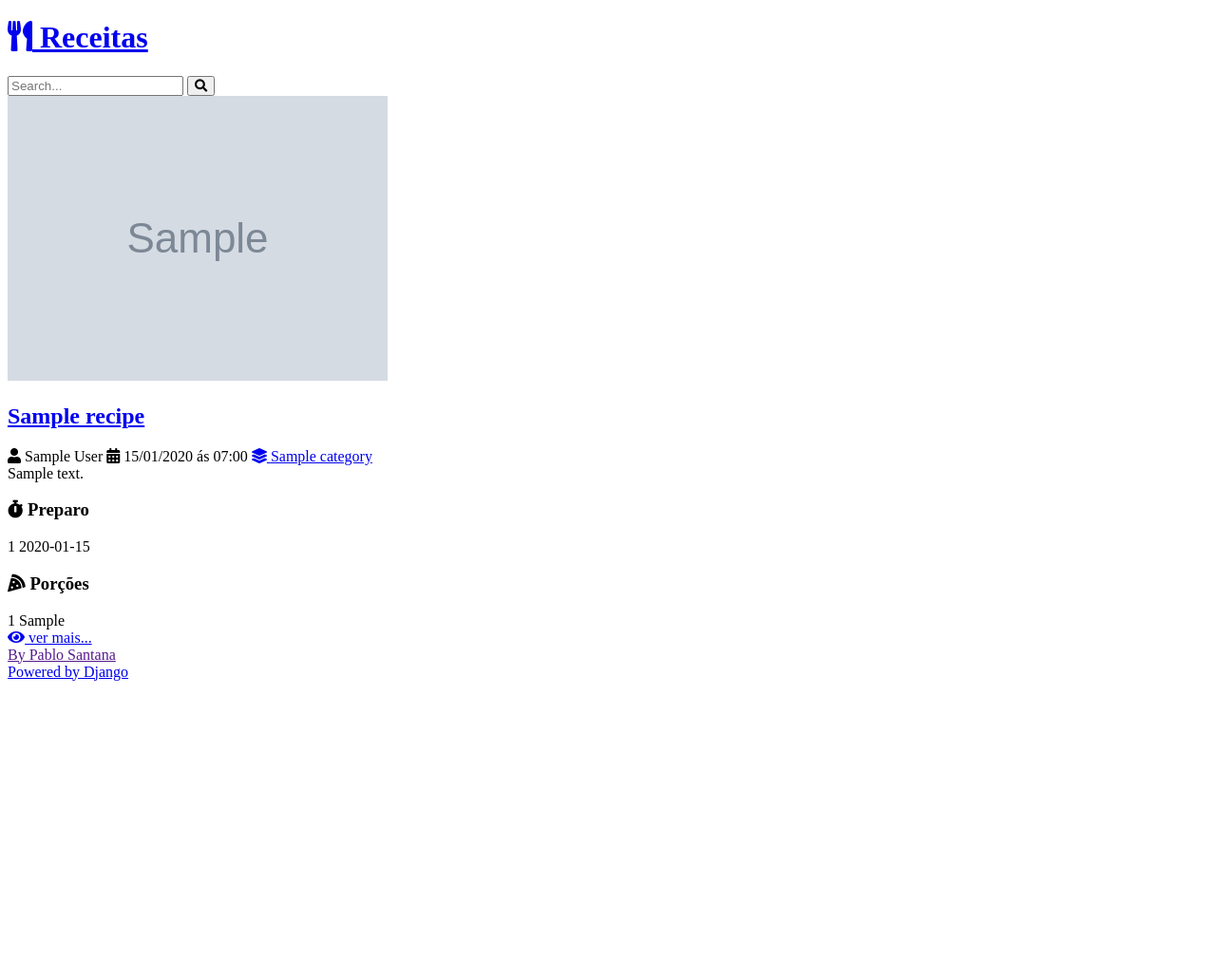
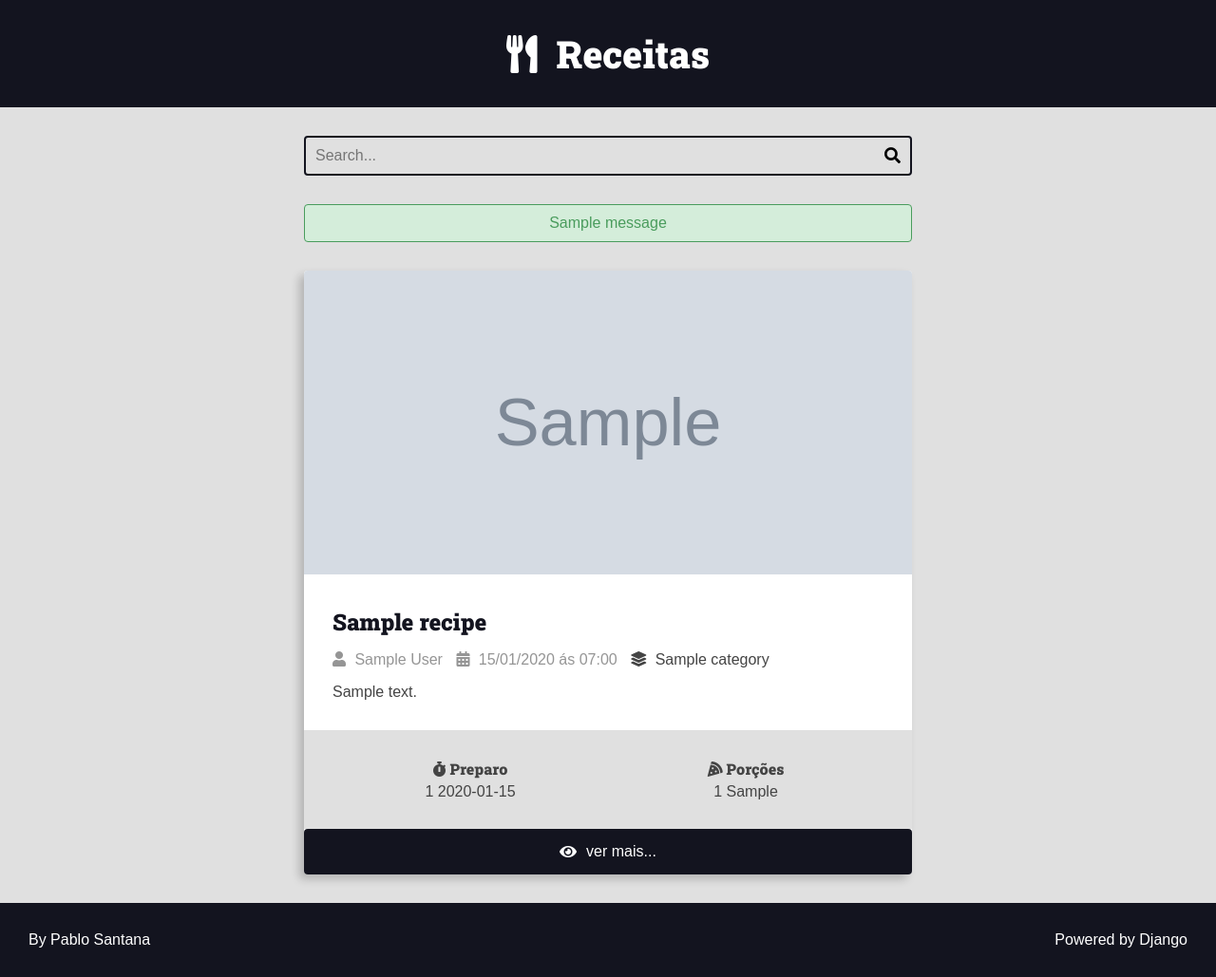
Before and after one commit to PabloSanttana/Django-Recipes-Website, a Django app: page / in a window 1280 px wide. Shown: the whole page at 95% size. Before the commit the page ends 717 px from the top, so only its background shows below. Run offline with Django 4.2, Linux system fonts and the light colour scheme; tables that the repository leaves empty hold one stand-in row (values such as "Sample post"); grey boxes marked "Sample" are stand-in pictures; one stand-in notice (Sample message) is shown.

Commit message:
organizando e inserindo flas-message

```diff
--- /dev/null
+++ b/base_static/global/css/flash_messages.css
@@ -0,0 +1,51 @@
+/* Messages */
+.message {
+    padding: 1rem;
+    border-radius: 4px;
+    border: 1px solid var(--color-dark-text);
+    background: var(--color-gray-2);
+    color: var(--color-dark-text);
+    max-width: 64rem;
+    margin: 0 auto;
+    margin-top: 1rem;
+}
+
+.message:first-child {
+    margin-top: 0rem
+}
+
+.message-error {
+    border: 1px solid var(--color-error-dark);
+    background: var(--color-error-light);
+    color: var(--color-error-dark);
+}
+
+.message-success {
+    border: 1px solid var(--color-success-dark);
+    background: var(--color-success-light);
+    color: var(--color-success-dark);
+}
+
+.message-warning {
+    border: 1px solid var(--color-warning-dark);
+    background: var(--color-warning-light);
+    color: var(--color-warning-dark);
+}
+
+.message-alert {
+    border: 1px solid var(--color-alert-dark);
+    background: var(--color-alert-light);
+    color: var(--color-alert-dark);
+}
+
+.message-info {
+    border: 1px solid var(--color-info-dark);
+    background: var(--color-info-light);
+    color: var(--color-info-dark);
+}
+
+.message-debug {
+    border: 1px solid var(--color-debug-dark);
+    background: var(--color-debug-light);
+    color: var(--color-debug-dark);
+}
--- a/base_static/global/css/styles.css
+++ b/base_static/global/css/styles.css
@@ -0,0 +1,75 @@
+:root {
+    --color-primary: #269fe6;
+    --color-primary-hover: #2086c2;
+    --color-primary-dark: #13141f;
+    --color-primary-dark-hover: #212336;
+    --color-primary-light: #d4ecfa;
+    --color-primary-light-hover: #bdd8e7;
+
+    --color-white: #fff;
+    --color-black: #000;
+
+    --color-dark-text: #444;
+    --color-info-light: #cce5ff;
+    --color-debug-light: #cce5ff;
+    --color-success-light: #d4edda;
+    --color-alert-light: #fff3cd;
+    --color-warning-light: #fff3cd;
+    --color-error-light: #f8d7da;
+
+    --color-info-dark: #4d86c4;
+    --color-debug-dark: #4d86c4;
+    --color-success-dark: #4a9c5d;
+    --color-alert-dark: #927f40;
+    --color-warning-dark: #927f40;
+    --color-error-dark: #da525d;
+
+    --color-gray-0: #f9f9f9;
+    --color-gray-1: #e0e0e0;
+    --color-gray-2: #c7c7c7;
+    --color-gray-3: #aeaeae;
+    --color-gray-4: #959595;
+    --color-gray-5: #7d7d7d;
+    --color-gray-6: #646464;
+    --color-gray-7: #4b4b4b;
+    --color-gray-8: #323232;
+    --color-gray-9: #191919;
+
+    --font-primary: sans-serif;
+    --font-headings: 'Roboto Slab', serif;
+
+    --spacing-gutter-medium: 3rem;
+    --spacing-gutter-large: 4rem;
+}
+
+* {
+    padding: 0;
+    margin: 0;
+    box-sizing: border-box;
+
+}
+
+html {
+    font-size: 62.5%;
+}
+
+h1,
+h2,
+h3,
+h4,
+h5,
+h6 {
+    font-family: var(--font-headings);
+}
+
+/* 1.6rem = 16px */
+body {
+    font-size: 1.6rem;
+    font-family: var(--font-primary);
+    background-color: var(--color-gray-1);
+    color: var(--color-dark-text)
+}
+
+.text-center {
+    text-align: center
+}
--- a/base_templates/global/base.html
+++ b/base_templates/global/base.html
@@ -1,23 +1,28 @@
 <!DOCTYPE html>
 <html lang="pt-br">
 <head>
-	{% include "recipes/partials/head.html" %}
+	{% include "global/partials/head.html" %}
+
+	{% block head %}{% endblock head %}
+
 	<title>{% block title %}{% endblock title %} | Recipes</title>
+
+	{% block scripts %}
+
+	{% endblock scripts %}
 
 </head>
 <body>
     {% include "recipes/partials/header.html"%}
     {%include "recipes/partials/search.html"%}
 
+    <div class="main-content-container">
+		{% block content %}{% endblock content %}
 
-    <div class="main-content-container">
-    {% block content %}{% endblock content %}
-
-	{% include "recipes/partials/pagination.html" %}
-
+		{% include "global/partials/pagination.html" %}
     </div>
 
-    {% include "recipes/partials/footer.html" %}
+    {% include "global/partials/footer.html" %}
 </body>
 
 </html>
--- a/recipes/templates/recipes/partials/head.html
+++ b/base_templates/global/partials/head.html
@@ -17,5 +17,6 @@
 		href="https://fonts.googleapis.com/css2?family=Roboto+Slab:wght@900&family=Roboto:wght@300;400;700&display=swap"
 		rel="stylesheet">
 
+	<link rel="stylesheet" href="{% static 'global/css/styles.css' %}">
+	<link rel="stylesheet" href="{% static 'global/css/flash_messages.css' %}">
 	<link rel="stylesheet" href="{% static 'recipes/css/styles.css' %}">
-	<link rel="stylesheet" href="{% static 'global/css/styles.css' %}">
--- /dev/null
+++ b/base_templates/global/partials/messages.html
@@ -0,0 +1,9 @@
+{% if messages %}
+<div class="main-content text-center container">
+    {% for message in messages %}
+        <div class="message {{ message.tags }}">
+            {{ message }}
+        </div>
+    {% endfor %}
+</div>
+{% endif %}
--- /dev/null
+++ b/recipes/static/recipes/css/styles.css
@@ -0,0 +1,322 @@
+.main-header-container {
+    background-color: var(--color-primary-dark)
+}
+
+.container {
+    margin: 0 auto;
+    max-width: 144rem;
+    padding: var(--spacing-gutter-medium);
+}
+
+
+
+.main-logo {
+    text-decoration: none;
+    color: var(--color-white);
+    font-size: 4rem;
+    display: flex;
+    flex-flow: row nowrap;
+    align-items: center;
+    justify-content: center;
+    width: fit-content;
+    margin: 0 auto;
+
+}
+
+.main-logo i {
+    margin-right: 2rem;
+}
+
+.search-container {}
+
+.search-form {
+    max-width: 64rem;
+    margin: 0 auto;
+    border-radius: .4rem;
+    position: relative;
+    transition: all 300ms ease-in-out;
+    border: .2rem solid var(--color-primary-dark);
+}
+
+.search-input,
+.search-button {
+    border: none;
+    background: none;
+    outline: none;
+    padding: 1rem;
+    transition: all 300ms ease-in-out;
+}
+
+.search-input {
+    width: 100%;
+    padding-right: 4rem;
+    font-size: 1.6rem;
+    color: var(--color-primary-dark);
+}
+
+.search-button {
+    position: absolute;
+    top: 0;
+    right: 0;
+}
+
+.search-button i {
+    font-size: 1.7rem;
+}
+
+.search-button:hover {
+    cursor: pointer;
+    background: rgba(0, 0, 0, .2)
+}
+
+.search-button:focus {
+    outline: 1px solid var(--color-primary);
+    background: rgba(0, 0, 0, .2)
+}
+
+.search-form:focus-within {
+    border-color: var(--color-primary);
+    background: var(--color-white);
+}
+
+.search-form:focus-within .search-button {
+    color: var(--color-primary);
+}
+
+.main-content-container {
+    min-height: calc(100vh - 29.3rem);
+}
+
+.main-content {
+    padding-top: 0px;
+}
+
+.main-content-list {
+    display: grid;
+    grid-template-columns: repeat(auto-fit, minmax(36rem, 1fr));
+    gap: var(--spacing-gutter-large);
+}
+
+.recipe {
+    background-color: var(--color-white);
+    box-shadow: -0.5rem 0.5rem 1rem rgba(0, 0, 0, 0.2);
+    transition: all 300ms ease-in-out;
+    transform: scale(1);
+    border-radius: 0.4rem;
+}
+
+.recipe img {
+    width: 100%;
+    border-radius: 0.4rem 0.4rem 0px 0px;
+}
+
+.recipe-list-item {
+    max-width: 64rem;
+    display: flex;
+    flex-direction: column;
+    justify-content: space-between;
+    margin: 0 auto;
+    width: 100%;
+}
+
+.recipe-list-item img {
+    width: 100%;
+    height: 32rem;
+    object-fit: cover;
+}
+
+
+.recipe-list-item img:hover {
+    cursor: pointer;
+}
+
+.recipe-list-item:hover {
+    transform: scale(1.02);
+    box-shadow: -0.8rem 0.8rem 1.3rem rgba(0, 0, 0, 0.3);
+}
+
+.recipe-title-container {
+    padding: var(--spacing-gutter-medium);
+    padding-bottom: calc(var(--spacing-gutter-medium)/2)
+}
+
+.recipe-title-container a {
+    text-decoration: none;
+    color: var(--color-primary-dark);
+    transition: all 200ms ease-in-out;
+}
+
+.recipe-author {
+    width: 100%;
+    padding: 0px var(--spacing-gutter-medium);
+}
+
+.recipe-author a {
+    color: var(--color-dark-text);
+    text-decoration: none;
+    transition: all 100ms ease-in-out;
+}
+
+.recipe a:hover {
+    color: var(--color-primary)
+}
+
+.recipe-author-item {
+    margin-right: 1rem;
+    color: var(--color-gray-4);
+
+}
+
+
+.recipe-author-item i {
+    margin-right: 0.5rem;
+}
+
+.recipe-content {
+    padding: var(--spacing-gutter-medium);
+    padding-top: calc(var(--spacing-gutter-medium)/2);
+    line-height: 2rem;
+}
+
+.recipe-meta-container {
+    background-color: var(--color-gray-1);
+    display: grid;
+    grid-template-columns: 1fr 1fr;
+    padding: var(--spacing-gutter-medium);
+}
+
+.recipe-meta {
+    text-align: center
+}
+
+.recipe-meta .recipe-meta-text {
+    margin-top: 0.5rem;
+
+}
+
+.recipe-meta-title {
+    font-size: 1.6rem;
+}
+
+.recipe-footer {
+    background-color: var(--color-primary-dark);
+    border-radius: 0.4rem;
+}
+
+.recipe-footer a {
+    display: flex;
+    align-items: center;
+    justify-content: center;
+    padding: 1.5rem var(--spacing-gutter-medium);
+    text-decoration: none;
+    color: var(--color-white);
+}
+
+.recipe-footer a i {
+    margin-right: 1rem;
+}
+
+.recipe-preparation-steps {
+    padding: var(--spacing-gutter-medium)
+}
+
+.main-content-detail .recipe-list-item img {
+    width: 100%;
+    height: 100%;
+    object-fit: none;
+}
+
+
+.main-content-detail .recipe-list-item img:hover {
+    cursor: initial;
+}
+
+
+.main-content-detail .recipe-list-item {
+    max-width: 84rem;
+    margin: 0 auto;
+}
+
+.main-content-detail .recipe-list-item:hover {
+    transform: scale(1);
+    box-shadow: -0.5rem 0.5rem 1rem rgba(0, 0, 0, 0.2);
+}
+
+.main-footer {
+    background-color: var(--color-primary-dark);
+}
+
+.footer-content {
+    display: flex;
+    align-items: center;
+    justify-content: space-between
+}
+
+.footer-content a {
+    text-decoration: none;
+    color: var(--color-white);
+    transition: all 200ms ease-in-out;
+}
+
+.footer-content a:hover {
+    cursor: pointer;
+    color: var(--color-primary);
+}
+
+.recipe-preparation-steps h1,
+.recipe-preparation-steps h2,
+.recipe-preparation-steps h3,
+.recipe-preparation-steps h4,
+.recipe-preparation-steps h5,
+.recipe-preparation-steps h6,
+.recipe-preparation-steps span,
+.recipe-preparation-steps p,
+.recipe-preparation-steps ol,
+.recipe-preparation-steps ul {
+    margin: 2rem 0;
+}
+
+.recipe-preparation-steps ol,
+.recipe-preparation-steps ul {
+    margin-left: 2.5rem;
+}
+
+.container-not-found {
+    text-align: center;
+    margin-top: 2rem
+}
+
+.container-not-found p {
+    margin-top: 2rem
+}
+
+
+/* paginacao */
+.pagination-content {
+    display: flex;
+    flex-wrap: row wrap;
+    gap: 1rem 0.7rem;
+    justify-content: center;
+}
+
+.pagination .page-item {
+    background: var(--color-gray-3);
+    padding: 0.5rem 1rem;
+    border-radius: 0.2em;
+}
+
+.pagination .page-link {
+    text-decoration: none;
+    background: var(--color-primary);
+    color: var(--color-white);
+}
+
+.pagination .page-link.current-page {
+    background: var(--color-primary-dark)
+}
+
+@media only screen and (max-width: 500px) {
+    .main-content-list {
+        grid-template-columns: 1fr;
+    }
+}
--- a/recipes/templates/recipes/views/home.html
+++ b/recipes/templates/recipes/views/home.html
@@ -3,6 +3,8 @@
 {% block title %}Home{% endblock title %}
 
 {% block content %}
+	{% include "global/partials/messages.html"%}
+
 	<div class="main-content main-content-list container">
 		{% for recipe in  recipes %}
 			{% include "recipes/partials/recipe.html" %}
```
Also changed, not shown: project/settings.py (+12 -0 lines), base_templates/global/partials/footer.html (renamed from recipes/templates/recipes/partials/footer.html), base_templates/global/partials/pagination.html (renamed from recipes/templates/recipes/partials/pagination.html), 1 other file.
